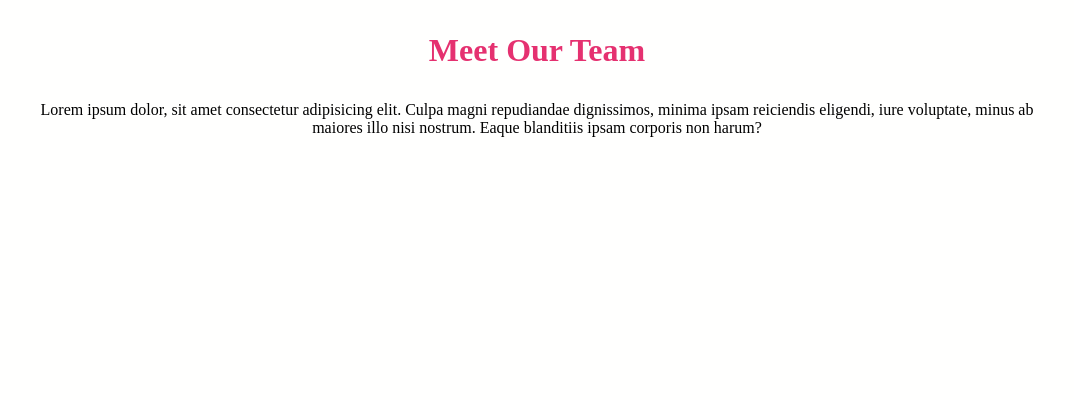
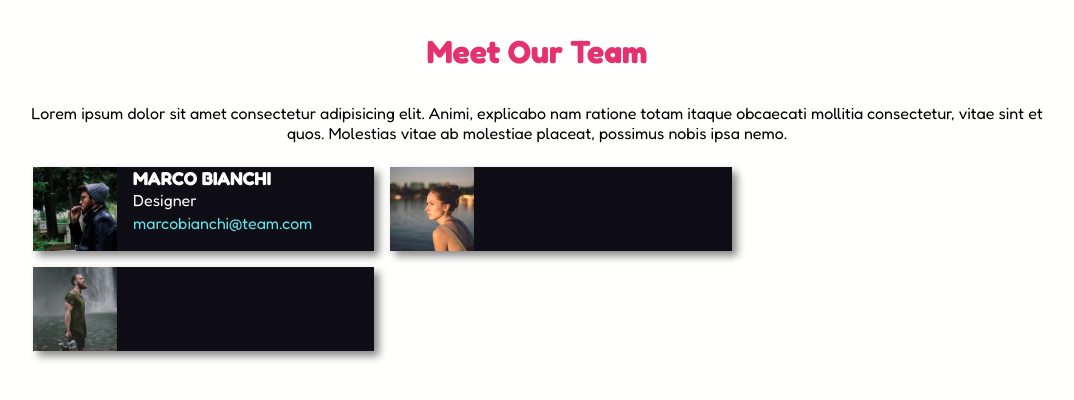
Before and after one commit to PaoloZampa/html-css-float-cards, a plain HTML site: page index.html in a window 1280 px wide. Shown: the whole page, without its empty margins (103-1177 px from the left). Drawn offline with Linux system fonts and the light colour scheme.

Commit message:
add p and section float

```diff
--- a/assets/css/style.css
+++ b/assets/css/style.css
@@ -1,25 +1,61 @@
-*{
-margin: 0;
-padding: 0;
-box sizing: border-box;
+* {
+    padding: 0;
+    margin: auto;
+    box-sizing: border-box;
+    font-family: 'Fredoka', sans-serif;
 }
 
-body{
+body {
     background-color: #fffffe;
+}
+
+h1 {
+    color: #e53170;
+    font-weight: 800;
+}
+
+p {
+    text-align: center;
+    margin-bottom: 1rem;
+}
+
+img {
+    float: left;
+    width: 100px;
+    padding-right: 1rem;
+}
+
+#app-header {
+    padding: 2rem;
     text-align: center;
 }
 
-h1{
-    color: #e53170;
-}
-
-#app-header{
-    padding: 2rem;
-}
 
 /* main */
 
-.container{
-    display: inline-block;
+.container {
     width: 80%;
 }
+
+a[href*="mailto"] {
+    color: #63e4e7;
+    text-decoration: none;
+}
+
+/* debug */
+
+.debug>div {
+    float: left;
+    background-color: #0f0e17;
+    width: calc(100%/3);
+    margin: 0.5rem;
+    color: white;
+    line-height: 1.4rem;
+    box-shadow: 5px 5px 8px #888888;
+}
+
+.clearfix::after {
+    content: "";
+    display: table;
+    clear: both;
+}
--- a/index.html
+++ b/index.html
@@ -6,6 +6,12 @@
         <meta name="viewport" content="width=device-width, initial-scale=1.0">
         <title>html-css-float-cards</title>
     </head>
+
+    <link rel="preconnect" href="https://fonts.googleapis.com">
+    <link rel="preconnect" href="https://fonts.gstatic.com" crossorigin>
+    <link
+        href="https://fonts.googleapis.com/css2?family=Fredoka:wght@300;400;700&display=swap"
+        rel="stylesheet">
 
     <link rel="stylesheet" href="./assets/css/style.css">
 
@@ -18,11 +24,30 @@
         <main id="app-main">
             <section class="container">
                 <p>
-                    Lorem ipsum dolor, sit amet consectetur adipisicing elit.
-                    Culpa magni repudiandae dignissimos, minima ipsam reiciendis
-                    eligendi, iure voluptate, minus ab maiores illo nisi
-                    nostrum. Eaque blanditiis ipsam corporis non harum?
+                    Lorem ipsum dolor sit amet consectetur adipisicing elit.
+                    Animi, explicabo nam ratione totam itaque obcaecati mollitia
+                    consectetur, vitae sint et quos. Molestias vitae ab
+                    molestiae placeat, possimus nobis ipsa nemo.
                 </p>
+                <section class="debug clearfix">
+                    <div>
+                        <div class="text-content">
+                            <img src="./assets/img/male1.png" alt="lorem2">
+                            <h3>MARCO BIANCHI</h3>
+                            <span>Designer</span> <br>
+                            <a href="mailto:">marcobianchi@team.com</a>
+                        </div>
+                    </div>
+                    <div>
+                        <img src="./assets/img/female2.png" alt="">
+                    </div>
+                    <div>
+                        <img src="./assets/img/male2.png" alt="">
+                    </div>
+                    <div></div>
+                    <div></div>
+                    <div></div>
+                </section>
             </section>
         </main>
         <!-- /#app-main -->
```
